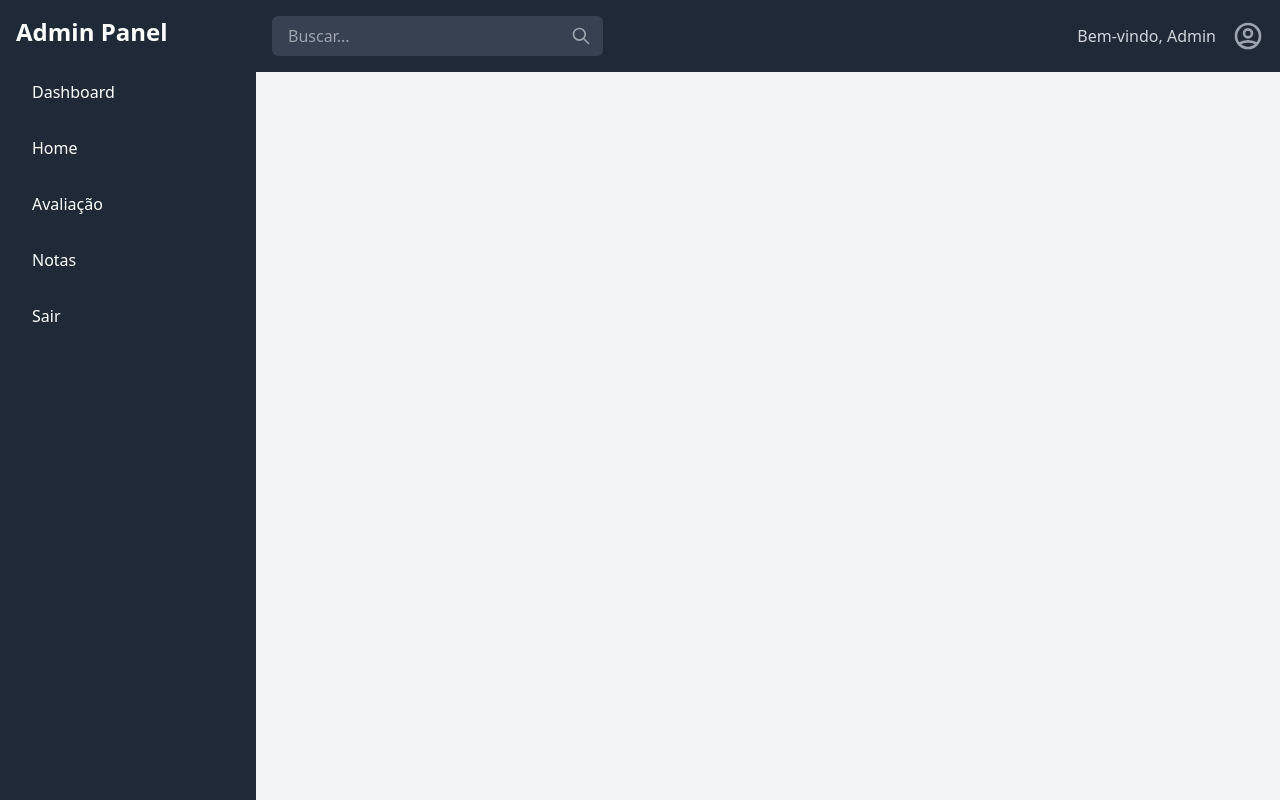
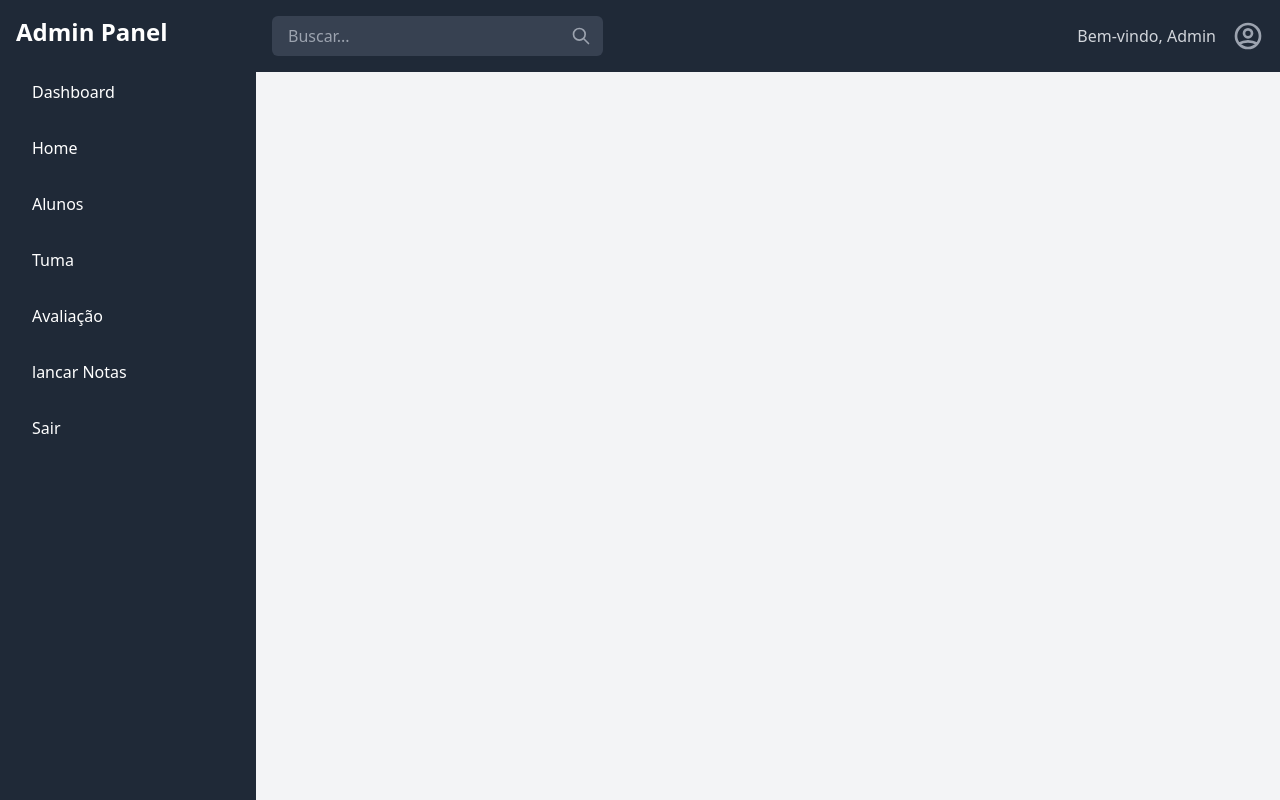
Before and after one commit to ITSimaoAbel/Hackathon-front-end, a React (Vite) app: page / in a window 1280 px wide. Built offline with nearby package versions, Linux system fonts and the light colour scheme.

Commit message:
Create notas page

```diff
--- a/routes.jsx
+++ b/routes.jsx
@@ -34,4 +34,5 @@ export const route = createBrowserRouter([
         path:'/turma',
         element: <CriarTurma/>,
     },
+
 ])
--- a/src/components/dashboard/admindash.jsx
+++ b/src/components/dashboard/admindash.jsx
@@ -22,13 +22,23 @@ export const Dashboard = () => {
                 </Link>
               </li>
               <li className="mb-4">
+                <Link to="/" className="block py-2 px-4 rounded hover:bg-gray-700">
+                  Alunos
+                </Link>
+              </li>
+              <li className="mb-4">
+                <Link to="/Avaliacao" className="block py-2 px-4 rounded hover:bg-gray-700">
+                  Tuma
+                </Link>
+              </li>
+              <li className="mb-4">
                 <Link to="/Avaliacao" className="block py-2 px-4 rounded hover:bg-gray-700">
                   Avaliação
                 </Link>
               </li>
               <li className="mb-4">
-                <Link to="/Notas" className="block py-2 px-4 rounded hover:bg-gray-700">
-                  Notas
+                <Link to="/notas" className="block py-2 px-4 rounded hover:bg-gray-700">
+                lancar Notas
                 </Link>
               </li>
               <li className="mb-4">
--- a/src/pages/notas.jsx
+++ b/src/pages/notas.jsx
@@ -1,7 +1,11 @@
+import { LancamentoNotas } from "../components/Aluno/avaliar";
+import { Dashboard } from "../components/dashboard/admindash";
+
 export const Notas = () => {
-
-
     return (
-      <div>Helloooo</div>
+      <>
+        <Dashboard />
+        <LancamentoNotas />
+      </>
     );
-  };
+}
```
